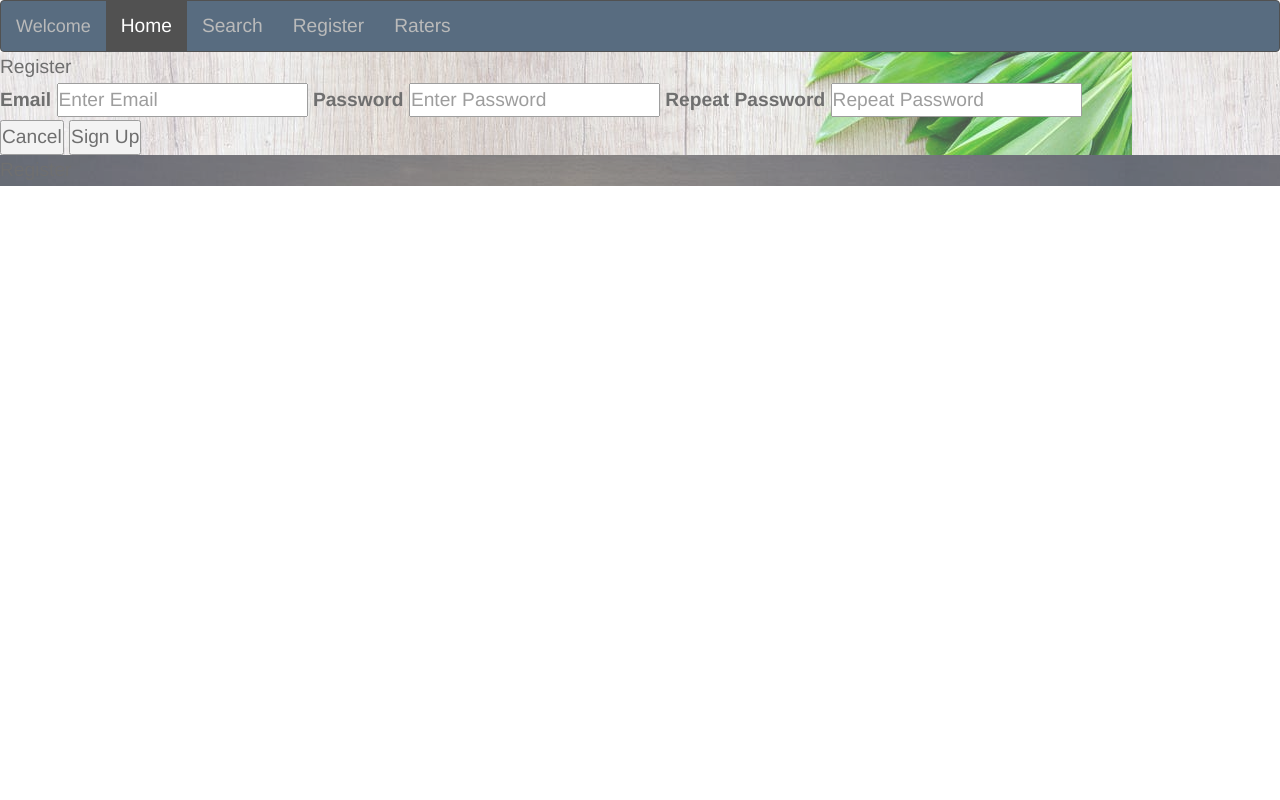
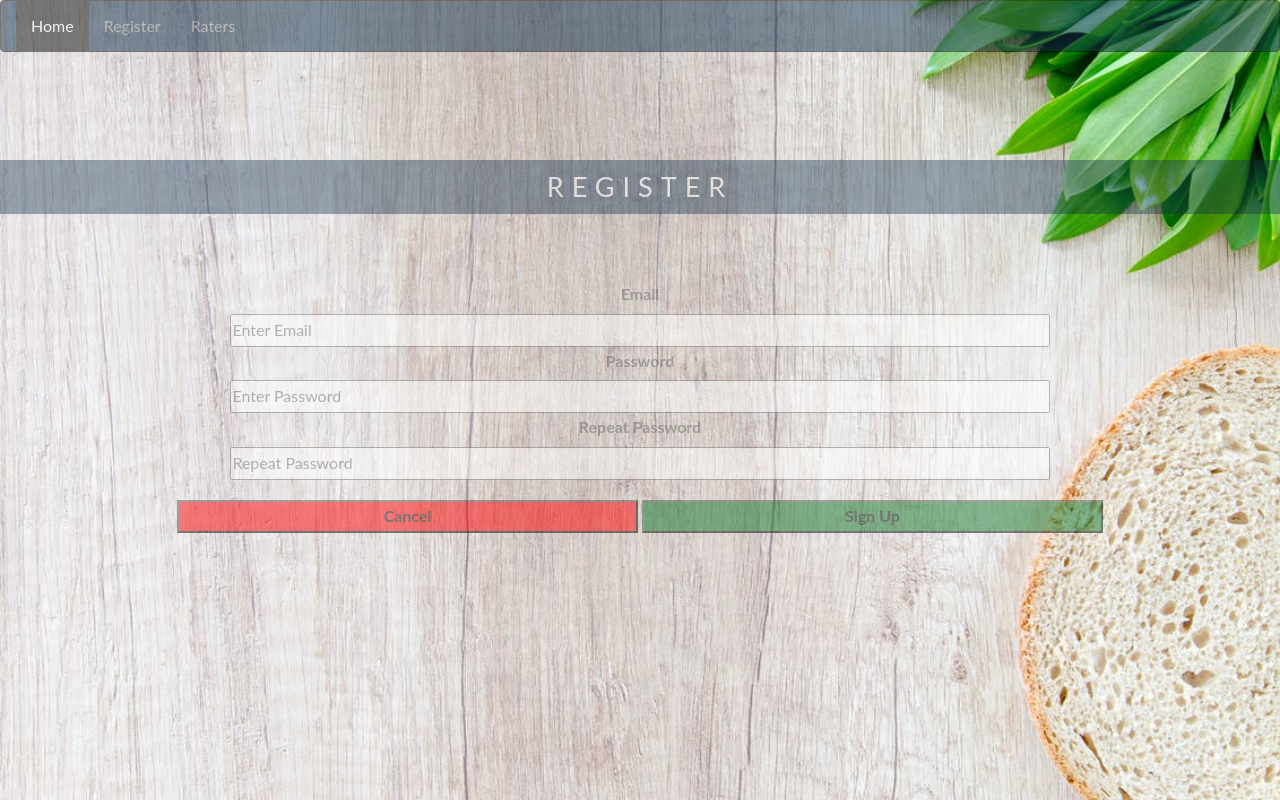
Before and after one commit to Riotpiaole/CSI2132_2018_win, a Flask app: page /sign_up/ in a window 1280 px wide. Run offline with Flask 2, Linux system fonts and the light colour scheme; parts of the project's set-up code (start-up, migrations or seed data) failed here and were passed over; some libraries are stand-ins or nearby versions.

Commit message:
update visuals for the websites

```diff
--- a/static/style1.css
+++ b/static/style1.css
@@ -1,3 +1,82 @@
+
+
+#landing{
+  background-image:url('../img/landing.jpeg');
+  height: 100vh;
+  background-size: cover;
+  background-position: center;
+  display: flex;
+  flex-direction: column;
+  justify-content: center;
+  align-items: center;
+}
+
+#landing p {
+  padding-bottom: 20px;
+  text-align: center;
+}
+
+.parallax-body, .parallax{
+  height:100%;
+  margin:0;
+  font-size:16px;
+  font-family:"Lato", sans-serif;
+  font-weight:400;
+  line-height:1.8em;
+  color:#666;
+}
+
+.parallax-img{
+  position:relative;
+  opacity:0.70;
+  background-position:center;
+  background-size:cover;
+  background-repeat:no-repeat;
+  background-attachment:fixed;
+}
+
+.parallax-landing{
+  min-height:100%;
+  background-image:url(../static/img/projects-landing.jpg)
+}
+
+.parallax-section{
+    min-height:400px;
+}
+
+.section{
+  text-align:center;
+  padding:50px 80px;
+}
+
+.section-light{
+  background-color:#f4f4f4;
+  color:#666;
+}
+
+.section-dark{
+  background-color:#122F4B;
+  color:#ddd;
+}
+
+.ptext{
+  background-color:rgba(18, 47, 75, 0.8);
+  position:absolute;
+  top:20%;
+  width:100%;
+  text-align:center;
+  color:#fff;
+  font-size:27px;
+  letter-spacing:8px;
+  text-transform:uppercase;
+  padding: 0px 20px;
+}
+
+.ptext .border{
+  line-height: 200%;
+}
+
+
 #cate_restaurant{
   position: relative;
   width: 80%;
--- a/template/Register.html
+++ b/template/Register.html
@@ -15,12 +15,10 @@
 
                 <nav class="navbar navbar-inverse">
                     <div class="container-fluid">
-                      <div class="navbar-header">
-                        <a class="navbar-brand" href="index.html">Welcome</a>
-                      </div>
+
                       <ul class="nav navbar-nav">
                         <li class="active"><a href="{{url_for('restaurants')}}">Home</a></li>
-                        <li><a href="Search.html">Search</a></li>
+
                         <li><a href="{{url_for('register')}}">Register</a></li>
                         <li><a href="{{url_for('raterList')}}">Raters</a></li>
                       </ul>
@@ -29,37 +27,43 @@
         </head>
 
 
-<body class="parallax-body">
-  <div class="pimg1 parallax-img parallax-landing" style='background-image:url(../static/img/projects-landing.jpg)'>
+<body class="parallax-body pimg1 parallax-img parallax-landing" style='background-image:url(../static/img/projects-landing.jpg)'>
+
     <div class="ptext">
       <span class="border">
         Register
       </span>
     </div>
 
-    <div class = "registration">
+    <div class = "registration" style="position: absolute;top:35%; width: 80%; left: 10%; text-align: center">
         <form action="action_page.php">
+
+          <div>
               <label for="email"><b>Email</b></label>
-              <input type="text" placeholder="Enter Email" name="email" required>
+              <div>
+              <input type="text" placeholder="Enter Email" name="email" required style="width: 80%">
+              </div>
+          </div>
 
+          <div>
               <label for="psw"><b>Password</b></label>
-              <input type="password" placeholder="Enter Password" name="psw" required>
+              <div>
+              <input type="password" placeholder="Enter Password" name="psw" required style="width: 80%;">
+              </div>
+          </div>
 
+          <div>
               <label for="psw-repeat"><b>Repeat Password</b></label>
-              <input type="password" placeholder="Repeat Password" name="psw-repeat" required>
+              <div>
+              <input type="password" placeholder="Repeat Password" name="psw-repeat" required style="width: 80%">
+              </div>
+          </div>
 
-              <div class="clearfix">
-                <button type="button" class="cancelbtn">Cancel</button>
-                <button type="submit" class="signupbtn">Sign Up</button>
-              </div>
+
+          <div class="clearfix" style="margin-top: 20px;">
+            <button type="button" class="cancelbtn" style="background-color: red; color: black; font-weight: bold; width: 45%;">Cancel</button>
+            <button type="submit" class="signupbtn" style="background-color: rgb(15, 117, 40); color: black; font-weight: bold; width: 45%;">Sign Up</button>
+          </div>
+
           </form>
     </div>
-  </div>
-
-  <div class="parallax-img parallax-section" style='background-image:url(../static/img/personal_web_img.jpeg)'>
-    <div class="ptext">
-      <span class="border trans">
-        Register
-      </span>
-    </div>
-  </div>
--- a/template/deleteMenuItem.html
+++ b/template/deleteMenuItem.html
@@ -14,12 +14,10 @@
 
                 <nav class="navbar navbar-inverse">
                     <div class="container-fluid">
-                      <div class="navbar-header">
-                        <a class="navbar-brand" href="index.html">Welcome</a>
-                      </div>
+
                       <ul class="nav navbar-nav">
                         <li class="active"><a href="{{url_for('restaurants')}}">Home</a></li>
-                        <li><a href="Search.html">Search</a></li>
+
                         <li><a href="{{url_for('register')}}">Register</a></li>
                         <li><a href="{{url_for('raterList')}}">Raters</a></li>
                       </ul>
--- a/template/deleteRater.html
+++ b/template/deleteRater.html
@@ -16,12 +16,10 @@
 
                 <nav class="navbar navbar-inverse">
                     <div class="container-fluid">
-                      <div class="navbar-header">
-                        <a class="navbar-brand" href="index.html">Welcome</a>
-                      </div>
+
                       <ul class="nav navbar-nav">
                         <li class="active"><a href="{{url_for('restaurants')}}">Home</a></li>
-                        <li><a href="Search.html">Search</a></li>
+
                         <li><a href="{{url_for('register')}}">Register</a></li>
                         <li><a href="{{url_for('raterList')}}">Raters</a></li>
                       </ul>
--- a/template/deleteRestaurant.html
+++ b/template/deleteRestaurant.html
@@ -16,12 +16,10 @@
 
                 <nav class="navbar navbar-inverse">
                     <div class="container-fluid">
-                      <div class="navbar-header">
-                        <a class="navbar-brand" href="index.html">Welcome</a>
-                      </div>
+
                       <ul class="nav navbar-nav">
                         <li class="active"><a href="{{url_for('restaurants')}}">Home</a></li>
-                        <li><a href="Search.html">Search</a></li>
+
                         <li><a href="{{url_for('register')}}">Register</a></li>
                         <li><a href="{{url_for('raterList')}}">Raters</a></li>
                       </ul>
--- a/template/editRater.html
+++ b/template/editRater.html
@@ -16,12 +16,10 @@
 
                 <nav class="navbar navbar-inverse">
                     <div class="container-fluid">
-                      <div class="navbar-header">
-                        <a class="navbar-brand" href="index.html">Welcome</a>
-                      </div>
+
                       <ul class="nav navbar-nav">
                         <li class="active"><a href="{{url_for('restaurants')}}">Home</a></li>
-                        <li><a href="Search.html">Search</a></li>
+
                         <li><a href="{{url_for('register')}}">Register</a></li>
                         <li><a href="{{url_for('raterList')}}">Raters</a></li>
                       </ul>
--- a/template/editmenuitem.html
+++ b/template/editmenuitem.html
@@ -15,12 +15,10 @@
 
                 <nav class="navbar navbar-inverse">
                     <div class="container-fluid">
-                      <div class="navbar-header">
-                        <a class="navbar-brand" href="index.html">Welcome</a>
-                      </div>
+
                       <ul class="nav navbar-nav">
                         <li class="active"><a href="{{url_for('restaurants')}}">Home</a></li>
-                        <li><a href="Search.html">Search</a></li>
+
                         <li><a href="{{url_for('register')}}">Register</a></li>
                         <li><a href="{{url_for('raterList')}}">Raters</a></li>
                       </ul>
--- a/template/newRater.html
+++ b/template/newRater.html
@@ -15,12 +15,10 @@
 
                 <nav class="navbar navbar-inverse">
                     <div class="container-fluid">
-                      <div class="navbar-header">
-                        <a class="navbar-brand" href="index.html">Welcome</a>
-                      </div>
+
                       <ul class="nav navbar-nav">
                         <li class="active"><a href="{{url_for('restaurants')}}">Home</a></li>
-                        <li><a href="Search.html">Search</a></li>
+
                         <li><a href="{{url_for('register')}}">Register</a></li>
                         <li><a href="{{url_for('raterList')}}">Raters</a></li>
                       </ul>
--- a/template/newRestaurant.html
+++ b/template/newRestaurant.html
@@ -15,12 +15,10 @@
 
                 <nav class="navbar navbar-inverse">
                     <div class="container-fluid">
-                      <div class="navbar-header">
-                        <a class="navbar-brand" href="index.html">Welcome</a>
-                      </div>
+
                       <ul class="nav navbar-nav">
                         <li class="active"><a href="{{url_for('restaurants')}}">Home</a></li>
-                        <li><a href="Search.html">Search</a></li>
+
                         <li><a href="{{url_for('register')}}">Register</a></li>
                         <li><a href="{{url_for('raterList')}}">Raters</a></li>
                       </ul>
--- a/template/newmenuitem.html
+++ b/template/newmenuitem.html
@@ -15,12 +15,10 @@
 
                 <nav class="navbar navbar-inverse">
                     <div class="container-fluid">
-                      <div class="navbar-header">
-                        <a class="navbar-brand" href="index.html">Welcome</a>
-                      </div>
+
                       <ul class="nav navbar-nav">
                         <li class="active"><a href="{{url_for('restaurants')}}">Home</a></li>
-                        <li><a href="Search.html">Search</a></li>
+
                         <li><a href="{{url_for('register')}}">Register</a></li>
                         <li><a href="{{url_for('raterList')}}">Raters</a></li>
                       </ul>
--- a/template/news.html
+++ b/template/news.html
@@ -14,12 +14,10 @@
 
                 <nav class="navbar navbar-inverse">
                     <div class="container-fluid">
-                      <div class="navbar-header">
-                        <a class="navbar-brand" href="index.html">Welcome</a>
-                      </div>
+
                       <ul class="nav navbar-nav">
                         <li class="active"><a href="{{url_for('restaurants')}}">Home</a></li>
-                        <li><a href="Search.html">Search</a></li>
+
                         <li><a href="{{url_for('register')}}">Register</a></li>
                         <li><a href="{{url_for('raterList')}}">Raters</a></li>
                       </ul>
--- a/template/raters.html
+++ b/template/raters.html
@@ -14,12 +14,10 @@
 
                 <nav class="navbar navbar-inverse">
                     <div class="container-fluid">
-                      <div class="navbar-header">
-                        <a class="navbar-brand" href="index.html">Welcome</a>
-                      </div>
+
                       <ul class="nav navbar-nav">
                         <li class="active"><a href="{{url_for('restaurants')}}">Home</a></li>
-                        <li><a href="Search.html">Search</a></li>
+
                         <li><a href="{{url_for('register')}}">Register</a></li>
                         <li><a href="{{url_for('raterList')}}">Raters</a></li>
                       </ul>
--- a/template/ratings.html
+++ b/template/ratings.html
@@ -14,12 +14,10 @@
 
                 <nav class="navbar navbar-inverse">
                     <div class="container-fluid">
-                      <div class="navbar-header">
-                        <a class="navbar-brand" href="index.html">Welcome</a>
-                      </div>
+
                       <ul class="nav navbar-nav">
                         <li class="active"><a href="{{url_for('restaurants')}}">Home</a></li>
-                        <li><a href="Search.html">Search</a></li>
+
                         <li><a href="{{url_for('register')}}">Register</a></li>
                         <li><a href="{{url_for('raterList')}}">Raters</a></li>
                       </ul>
```
Also changed, not shown: template/editRestaurant.html (+17 -13 lines), template/raterlist.html (+5 -7 lines), template/restaurants.html (+2 -5 lines), template/showMenu.html (+40 -11 lines), static/img/landing.jpg (renamed from static/img/landing.jpeg).
